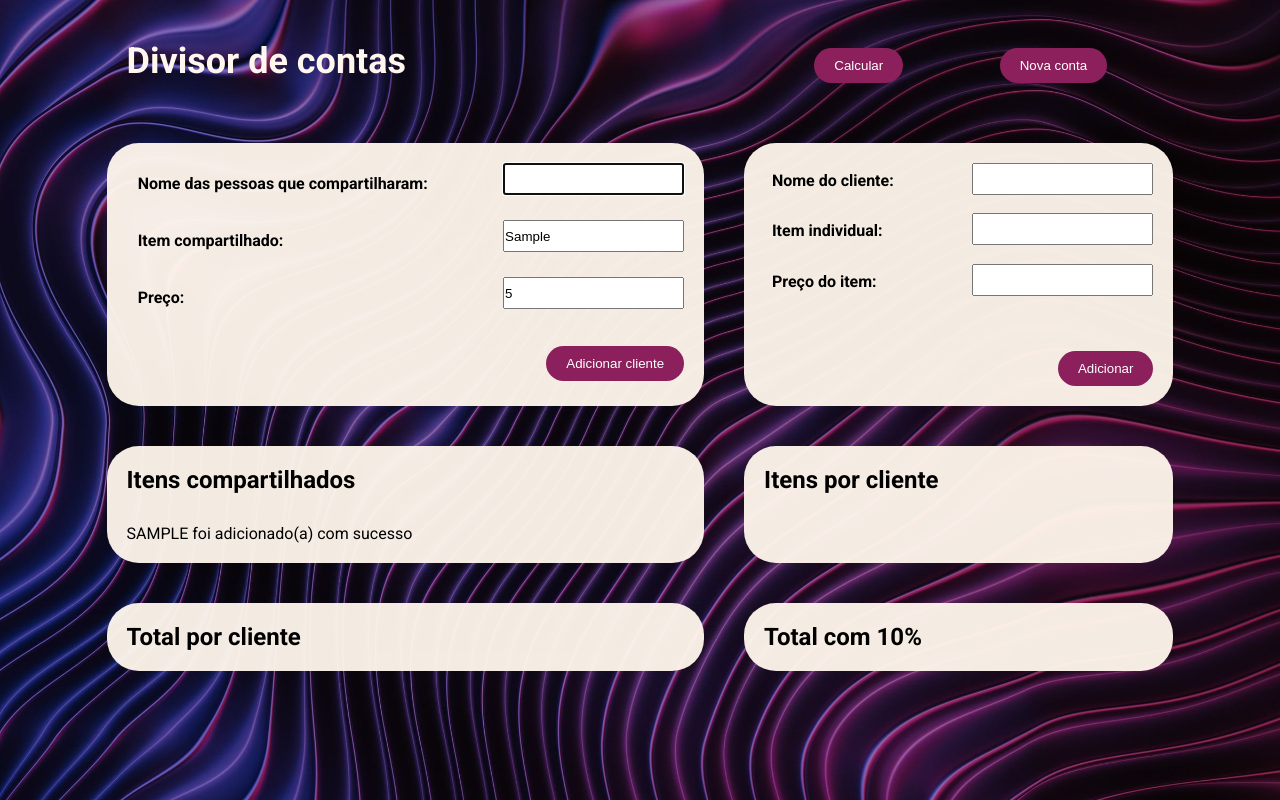
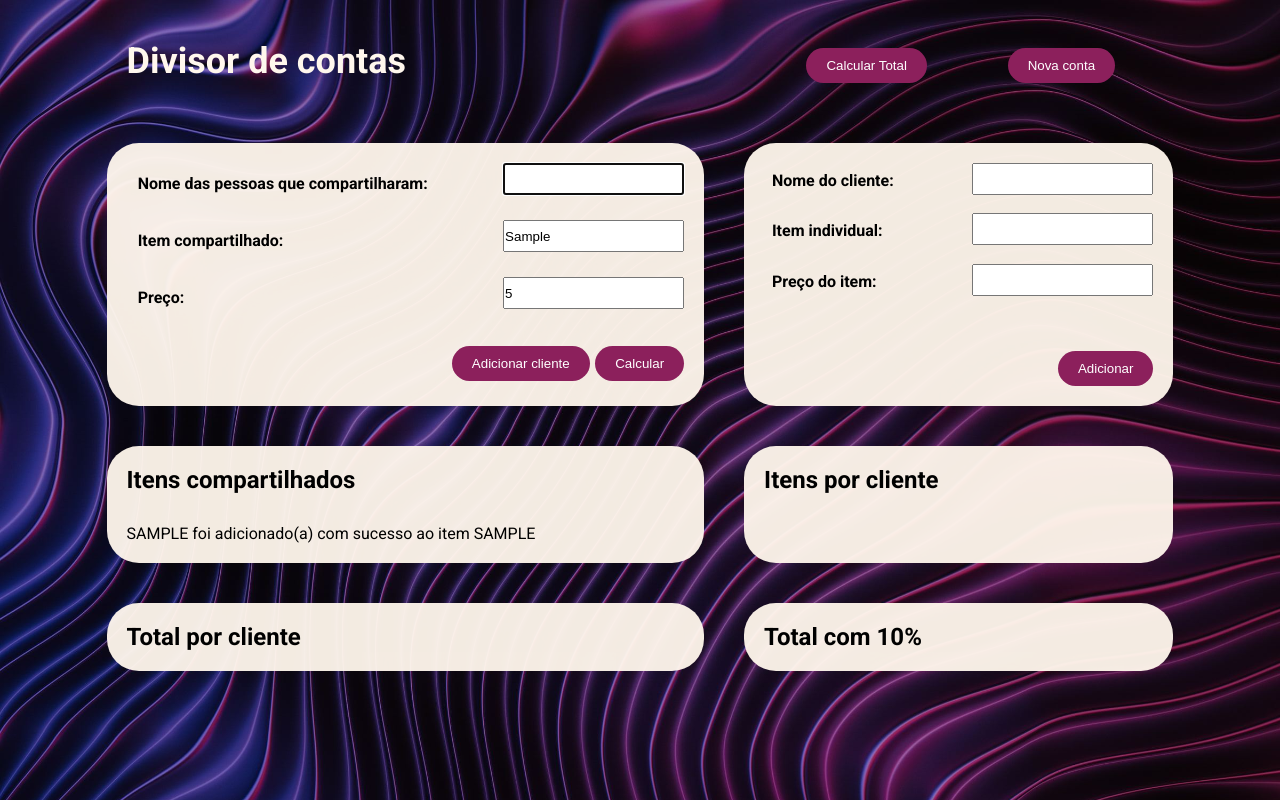
Before and after one commit to bellawartha/DivisorDeContas, a plain HTML site: page index.html in a window 1280 px wide. Both pictures are taken after typing "Sample", "Sample", "5" into the empty fields and a click on the button "Adicionar cliente". Drawn offline with Linux system fonts and the light colour scheme.

Commit message:
Code adjustments

```diff
--- a/index.html
+++ b/index.html
@@ -21,7 +21,7 @@
 
         <section id='btnResults'>
             <div id="calcButtons">
-                <button id="calc" onclick="calcClient()">Calcular</button>
+                <button id="calc" onclick="calcClient()">Calcular Total</button>
                 <button onclick="location.reload()"> Nova conta</button>
             </div>
         </section>
@@ -45,7 +45,11 @@
                 </div>
 
                 <div class="input_btn">
+
                     <button onclick="clientsSharedItem()">Adicionar cliente</button>
+
+                    <button id="calcSharedItem" onclick="calcSharedItem()">Calcular</button>
+
                 </div>
 
             </div>
@@ -72,7 +76,7 @@
                 </div>
 
                 <div class="input_btn">
-                    <button id="addClient"  onclick="add()">Adicionar</button>
+                    <button id="addClient" onclick="add()">Adicionar</button>
                 </div>
 
             </div>
--- a/scripts/compartilhados.js
+++ b/scripts/compartilhados.js
@@ -92,8 +92,6 @@ function addSharedClients() {
         let newItem = new Item(sharedItems, priceShared);
         newClient.adicionarItem(newItem);
     }
-
-
 }
 
 function itemsPerClient() {
@@ -110,17 +108,13 @@ function itemsPerClient() {
 
 function listOfClientsShared() {
     infoShared.innerHTML = '';
+    let txtSharedItem = document.getElementById('sharedItems');
+    let sharedItems = txtSharedItem.value.toUpperCase();
 
     for (let client of clientShared) {
-        infoShared.innerHTML += `<br><p>${client} foi adicionado(a) com sucesso</p>`;
+        infoShared.innerHTML += `<br><p>${client} foi adicionado(a) com sucesso ao item ${sharedItems}</p>`;
+
     }
 
-    // infoShared.innerHTML = `<p><strong>Item compartilhado:</strong> ${sharedItems}</p>` +
-    //     `<p><strong>Preço do item:</strong> R$ ${priceItemShared}</p>` +
-    //     `<p><strong>Preço para cada pessoa:</strong> R$ ${priceShared}</p>` +
-    //     '<p><strong>Pessoas que compartilharam:</strong></p>';
 
-    // for (let clientS of newSharedItem.clientsShared) {
-    //     infoShared.innerHTML += `<p>${clientS}</p>`;
-    // }
 }
--- a/scripts/script.js
+++ b/scripts/script.js
@@ -11,7 +11,7 @@ let txtPrice = document.getElementById('itemPrice');
 // Resultados
 let divResults = document.getElementById('containerResults');
 let clientTotalAmount = document.getElementById('clientTotalAmount');
-let clientTotalAmount10 = document.getElementById ('clientTotalAmount10');
+let clientTotalAmount10 = document.getElementById('clientTotalAmount10');
 let resultShared = document.getElementById('infosResultsShared');
 
 let infoShared = document.createElement('div');
@@ -23,7 +23,6 @@ divResults.appendChild(resultAdd);
 function calcClient() {
     clientTotalAmount.innerHTML = '';
     clientTotalAmount10.innerHTML = ' ';
-    calcSharedItem()
 
     let resultClient = document.createElement('div');
     let resultClient10 = document.createElement('div');
--- a/styles/style.css
+++ b/styles/style.css
@@ -102,7 +102,7 @@ button {
   padding: 10px 20px;
   margin-top: 2%;
   margin-left: 1%;
-    background-color: #8C205C;
+  background-color: #8C205C;
   color: white;
   border: none;
   cursor: pointer;
@@ -113,9 +113,6 @@ button:hover {
   background-color: #d4348c;
 }
 
-#calcSharedItem {
-  visibility: hidden;
-}
 
 #addClient {
   margin-top: 2.3rem;
```
Also changed, not shown: styles/responsive.css (indentation only).
